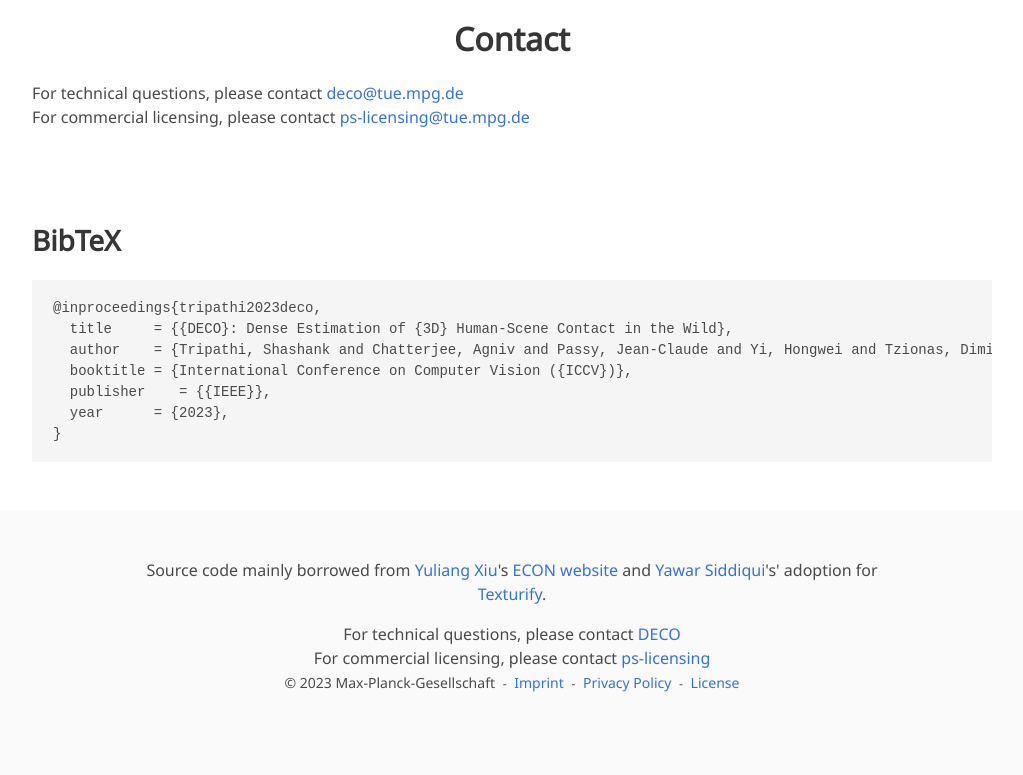
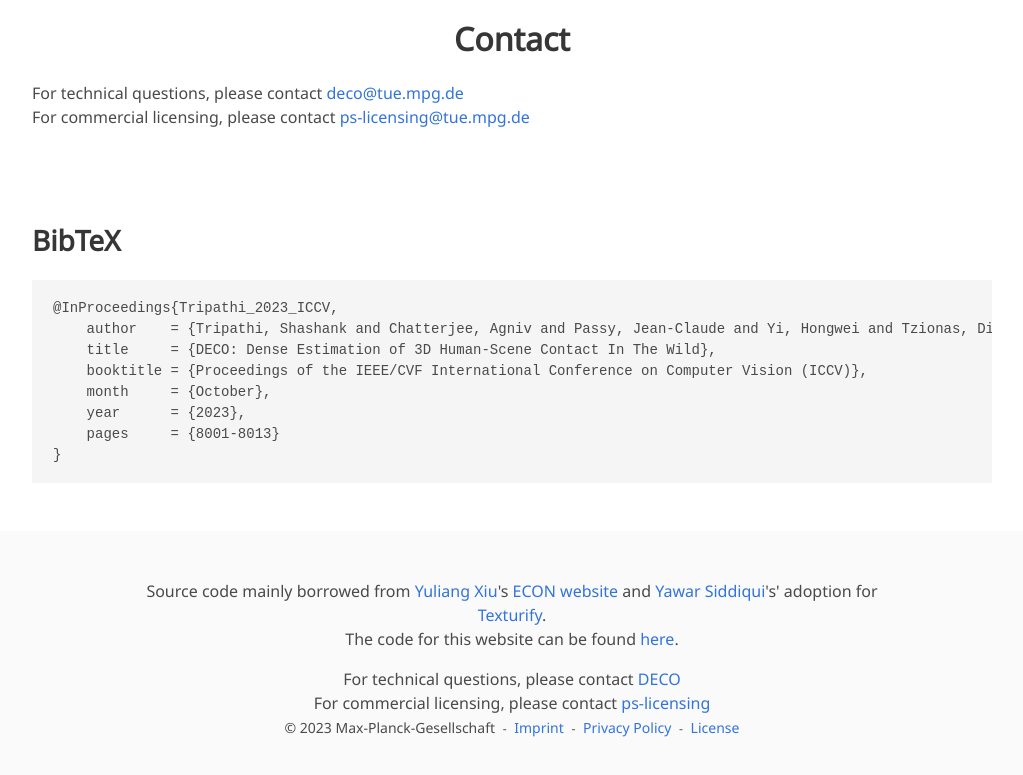
Before and after one commit to ac5113/deco_website_github, a plain HTML site: page index.html in a window 1280 px wide. Shown: the part 4816-5591 px from the top of the page, without its empty margins (128-1151 px from the left). Drawn offline with nearby package versions, Linux system fonts and the light colour scheme; a web font is replaced by a local one.

Commit message:
updates to website and readme

```diff
--- a/index.html
+++ b/index.html
@@ -130,7 +130,7 @@
                   <span class="link-block">
                     <a
                       class="external-link button is-normal is-rounded is-dark"
-                      href=""
+                      href="https://arxiv.org/abs/2309.15273"
                       target="_blank"
                       rel="noopener"
                     >
@@ -711,12 +711,13 @@
       <div class="container is-max-desktop content">
         <h2 class="title">BibTeX</h2>
         <pre>
-<code>@inproceedings{tripathi2023deco,
-  title     = {{DECO}: Dense Estimation of {3D} Human-Scene Contact in the Wild},
-  author    = {Tripathi, Shashank and Chatterjee, Agniv and Passy, Jean-Claude and Yi, Hongwei and Tzionas, Dimitrios and Black, Michael J.},
-  booktitle = {International Conference on Computer Vision ({ICCV})},
-  publisher    = {{IEEE}},
-  year      = {2023},
+<code>@InProceedings{Tripathi_2023_ICCV,
+    author    = {Tripathi, Shashank and Chatterjee, Agniv and Passy, Jean-Claude and Yi, Hongwei and Tzionas, Dimitrios and Black, Michael J.},
+    title     = {DECO: Dense Estimation of 3D Human-Scene Contact In The Wild},
+    booktitle = {Proceedings of the IEEE/CVF International Conference on Computer Vision (ICCV)},
+    month     = {October},
+    year      = {2023},
+    pages     = {8001-8013}
 }</code></pre>
       </div>
     </section>
@@ -734,7 +735,8 @@
                 <a href="https://nihalsid.github.io/"
                   >Yawar Siddiqui</a
                 >'s' adoption for
-                <a href="https://nihalsid.github.io/texturify/">Texturify</a>.
+                <a href="https://nihalsid.github.io/texturify/">Texturify</a>.<br>
+                The code for this website can be found <a href="https://github.com/ac5113/deco_website_github">here</a>.
               </p>
               <p style="text-align: center">
                 For technical questions, please contact
```
Also changed, not shown: 1 other file.
